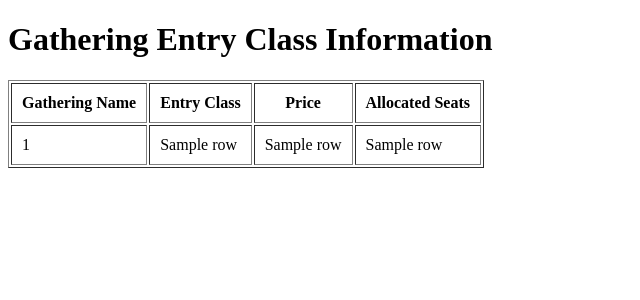
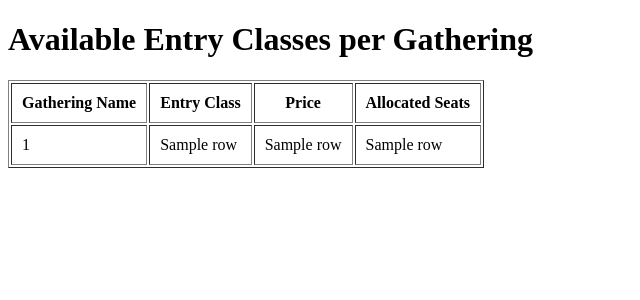
Before and after one commit to Abdullahraafat/db-project-phase3, a Python web app: template templates/entries/inquiry5.html in a window 1280 px wide. Shown: the top 300 px of the page, without its empty margins (0-640 px from the left). Run offline with Jinja, Linux system fonts and the light colour scheme; the template is opened without the code that fills it: most values are stand-ins (such as "Sample title", 1, 10 or a date in 2020).

Commit message:
Update inquiry5.html to reflect available entry classes

```diff
--- a/templates/entries/inquiry5.html
+++ b/templates/entries/inquiry5.html
@@ -1,36 +1,25 @@
 <!DOCTYPE html>
 <html>
-
 <head>
     <title>Inquiry 5</title>
 </head>
-
 <body>
-
-    <h1>Gathering Entry Class Information</h1>
-
+    <h1>Available Entry Classes per Gathering</h1>
     <table border="1" cellpadding="10">
-
         <tr>
             <th>Gathering Name</th>
             <th>Entry Class</th>
             <th>Price</th>
             <th>Allocated Seats</th>
         </tr>
-
         {% for row in result %}
-
         <tr>
             <td>{{ row[0] }}</td>
             <td>{{ row[1] }}</td>
             <td>{{ row[2] }}</td>
             <td>{{ row[3] }}</td>
         </tr>
-
         {% endfor %}
-
     </table>
-
 </body>
-
 </html>
```
